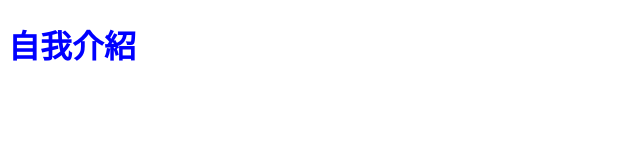
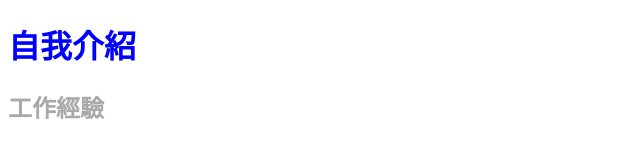
Before and after one commit to eee317/2021test2, a plain HTML site: page index.html in a window 1280 px wide. Shown: the whole page, without its empty margins (0-640 px from the left). Drawn offline with Linux system fonts and the light colour scheme.

Commit message:
新增h2

```diff
--- a/css/css.css
+++ b/css/css.css
@@ -1,3 +1,6 @@
 h1{
     color: blue;
 }
+h2{
+    color:darkgray;
+}
--- a/index.html
+++ b/index.html
@@ -9,5 +9,6 @@
 </head>
 <body>
     <h1>自我介紹</h1>
+    <h2>工作經驗</h2>
 </body>
 </html>
```
